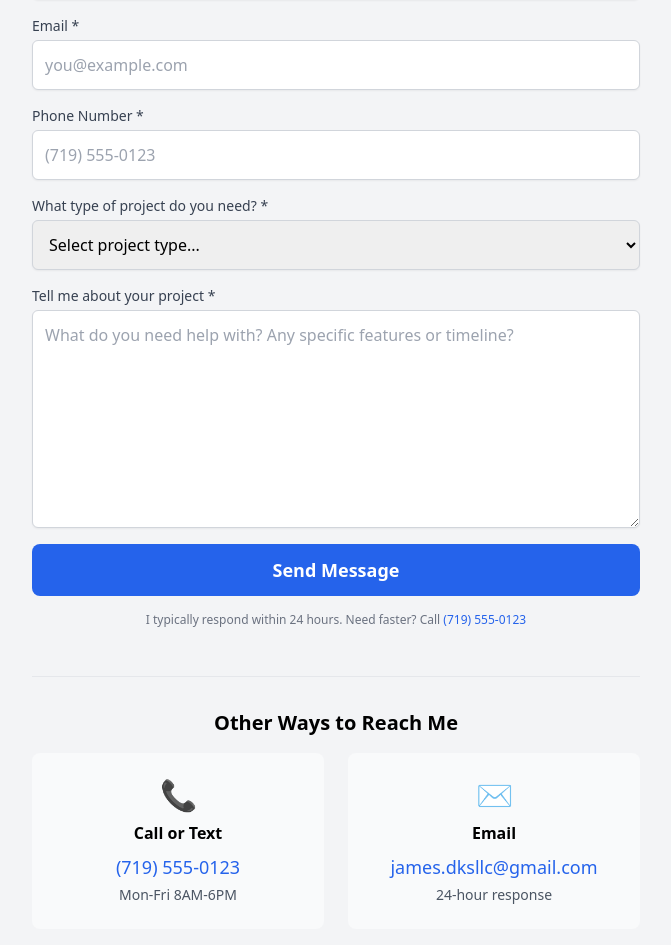
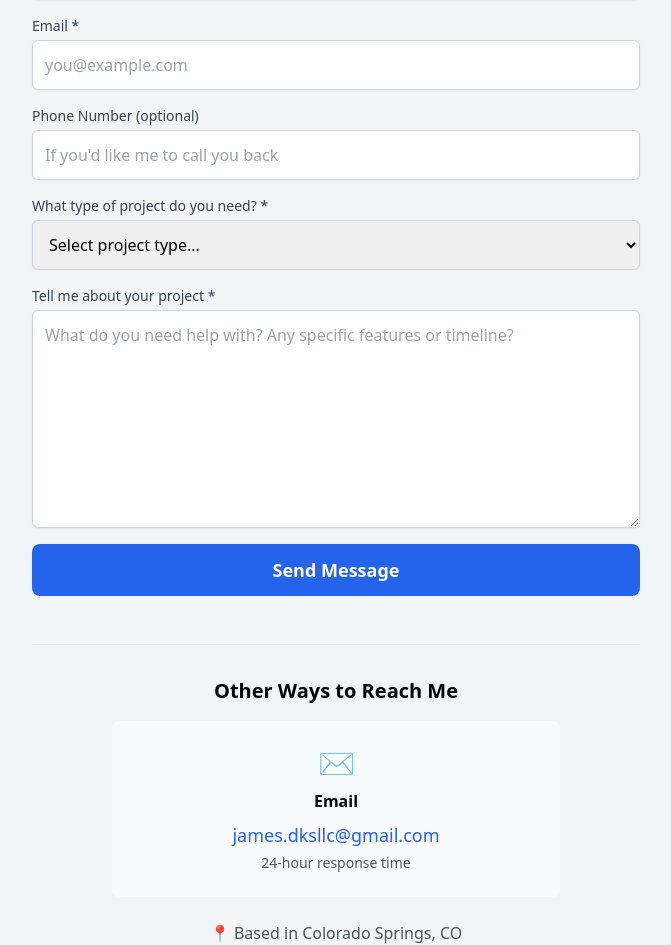
Before and after one commit to james3roberts/personal-site, a React (Vite) app: page /contact in a window 1280 px wide. Shown: the part 294-1239 px from the top of the page, without its empty margins (304-975 px from the left). Built offline with nearby package versions, Linux system fonts and the light colour scheme.

Commit message:
removed the option to call

```diff
--- a/src/pages/Contact.jsx
+++ b/src/pages/Contact.jsx
@@ -7,7 +7,9 @@ export default function Contact() {
 
   const searchParams = new URLSearchParams(location.search);
   const packageType = searchParams.get("package");
-  const addons = searchParams.get("addons") ? searchParams.get("addons").split(",") : [];
+  const addons = searchParams.get("addons")
+    ? searchParams.get("addons").split(",")
+    : [];
   const maintenance = searchParams.get("maintenance");
   const min = searchParams.get("min");
   const max = searchParams.get("max");
@@ -17,14 +19,24 @@ export default function Contact() {
   useEffect(() => {
     if (packageType) {
       let msg = `I am interested in the following package:\n\n`;
-      msg += `Package: ${packageType.charAt(0).toUpperCase() + packageType.slice(1)}\n`;
+      msg += `Package: ${
+        packageType.charAt(0).toUpperCase() + packageType.slice(1)
+      }\n`;
       if (addons.length) {
-        msg += `Add-Ons: ${addons.map(a => a.replace(/([A-Z])/g, " $1").replace(/^./, s => s.toUpperCase())).join(", ")}\n`;
+        msg += `Add-Ons: ${addons
+          .map((a) =>
+            a.replace(/([A-Z])/g, " $1").replace(/^./, (s) => s.toUpperCase())
+          )
+          .join(", ")}\n`;
       }
       if (maintenance) {
-        msg += `Maintenance: ${maintenance.charAt(0).toUpperCase() + maintenance.slice(1)}\n`;
+        msg += `Maintenance: ${
+          maintenance.charAt(0).toUpperCase() + maintenance.slice(1)
+        }\n`;
       }
-      msg += `Estimated Total: $${Number(min).toLocaleString()} – $${Number(max).toLocaleString()}\n\n`;
+      msg += `Estimated Total: $${Number(min).toLocaleString()} – $${Number(
+        max
+      ).toLocaleString()}\n\n`;
       msg += `Additional details:`;
       setMessage(msg);
     }
@@ -47,11 +59,12 @@ export default function Contact() {
       if (response.ok) {
         setSubmitted(true);
         form.reset();
-        // Scroll to top to see success message
         window.scrollTo({ top: 0, behavior: "smooth" });
       }
     } catch (error) {
-      alert("Something went wrong. Please try emailing me directly at James.dksllc@gmail.com");
+      alert(
+        "Something went wrong. Please try emailing me directly at James.dksllc@gmail.com"
+      );
     }
   };
 
@@ -61,16 +74,13 @@ export default function Contact() {
       <div className="p-8 max-w-2xl mx-auto">
         <div className="bg-green-50 border-2 border-green-500 rounded-lg p-8 text-center">
           <div className="text-6xl mb-4">✓</div>
-          <h1 className="text-3xl font-bold mb-4 text-green-800">Message Sent!</h1>
+          <h1 className="text-3xl font-bold mb-4 text-green-800">
+            Message Sent!
+          </h1>
           <p className="text-lg text-gray-700 mb-6">
             Thanks for reaching out! I'll get back to you within 24 hours.
           </p>
-          <p className="text-gray-600 mb-6">
-            Need faster response? Call me directly:{" "}
-            <a href="tel:719-555-0123" className="text-blue-600 font-bold hover:underline">
-              (719) 555-0123
-            </a>
-          </p>
+
           <button
             onClick={() => setSubmitted(false)}
             className="bg-blue-600 text-white px-6 py-3 rounded-lg hover:bg-blue-700 transition"
@@ -84,7 +94,9 @@ export default function Contact() {
 
   return (
     <div className="p-8 max-w-2xl mx-auto">
-      <h1 className="text-3xl font-bold mb-2 text-center">Let's Talk About Your Project</h1>
+      <h1 className="text-3xl font-bold mb-2 text-center">
+        Let's Talk About Your Project
+      </h1>
       <p className="text-center text-gray-600 mb-8">
         Fill out the form below and I'll get back to you within 24 hours
       </p>
@@ -92,7 +104,10 @@ export default function Contact() {
       <form onSubmit={handleSubmit} className="space-y-4">
         {/* Name */}
         <div>
-          <label htmlFor="name" className="block text-sm font-medium text-gray-700 mb-1">
+          <label
+            htmlFor="name"
+            className="block text-sm font-medium text-gray-700 mb-1"
+          >
             Name *
           </label>
           <input
@@ -107,7 +122,10 @@ export default function Contact() {
 
         {/* Email */}
         <div>
-          <label htmlFor="email" className="block text-sm font-medium text-gray-700 mb-1">
+          <label
+            htmlFor="email"
+            className="block text-sm font-medium text-gray-700 mb-1"
+          >
             Email *
           </label>
           <input
@@ -120,24 +138,29 @@ export default function Contact() {
           />
         </div>
 
-        {/* Phone */}
+        {/* OPTIONAL Phone */}
         <div>
-          <label htmlFor="phone" className="block text-sm font-medium text-gray-700 mb-1">
-            Phone Number *
+          <label
+            htmlFor="phone"
+            className="block text-sm font-medium text-gray-700 mb-1"
+          >
+            Phone Number (optional)
           </label>
           <input
             id="phone"
             name="phone"
             type="tel"
-            required
             className="block w-full border border-gray-300 rounded-md shadow-sm p-3 focus:ring-2 focus:ring-blue-500 focus:border-blue-500"
-            placeholder="(719) 555-0123"
+            placeholder="If you'd like me to call you back"
           />
         </div>
 
         {/* Project Type */}
         <div>
-          <label htmlFor="project" className="block text-sm font-medium text-gray-700 mb-1">
+          <label
+            htmlFor="project"
+            className="block text-sm font-medium text-gray-700 mb-1"
+          >
             What type of project do you need? *
           </label>
           <select
@@ -158,7 +181,10 @@ export default function Contact() {
 
         {/* Message */}
         <div>
-          <label htmlFor="message" className="block text-sm font-medium text-gray-700 mb-1">
+          <label
+            htmlFor="message"
+            className="block text-sm font-medium text-gray-700 mb-1"
+          >
             Tell me about your project *
           </label>
           <textarea
@@ -180,42 +206,33 @@ export default function Contact() {
         >
           Send Message
         </button>
-
-        <p className="text-xs text-center text-gray-500">
-          I typically respond within 24 hours. Need faster? Call{" "}
-          <a href="tel:719-555-0123" className="text-blue-600 hover:underline">
-            (719) 555-0123
-          </a>
-        </p>
       </form>
 
       {/* Alternative Contact Methods */}
       <div className="mt-12 pt-8 border-t border-gray-200">
-        <h2 className="text-xl font-bold mb-4 text-center">Other Ways to Reach Me</h2>
-        <div className="grid md:grid-cols-2 gap-6">
-          <div className="text-center p-6 bg-gray-50 rounded-lg">
-            <div className="text-3xl mb-2">📞</div>
-            <h3 className="font-semibold mb-2">Call or Text</h3>
-            <a href="tel:719-555-0123" className="text-blue-600 text-lg hover:underline">
-              (719) 555-0123
-            </a>
-            <p className="text-sm text-gray-600 mt-1">Mon-Fri 8AM-6PM</p>
-          </div>
+        <h2 className="text-xl font-bold mb-4 text-center">
+          Other Ways to Reach Me
+        </h2>
 
-          <div className="text-center p-6 bg-gray-50 rounded-lg">
-            <div className="text-3xl mb-2">✉️</div>
-            <h3 className="font-semibold mb-2">Email</h3>
-            <a href="mailto:james.dksllc@gmail.com" className="text-blue-600 text-lg hover:underline break-all">
-              james.dksllc@gmail.com
-            </a>
-            <p className="text-sm text-gray-600 mt-1">24-hour response</p>
-          </div>
+        <div className="max-w-md mx-auto p-6 bg-gray-50 rounded-lg text-center">
+          <div className="text-3xl mb-2">✉️</div>
+          <h3 className="font-semibold mb-2">Email</h3>
+          <a
+            href="mailto:james.dksllc@gmail.com"
+            className="text-blue-600 text-lg hover:underline break-all"
+          >
+            james.dksllc@gmail.com
+          </a>
+          <p className="text-sm text-gray-600 mt-1">24-hour response time</p>
         </div>
 
         <div className="text-center mt-6">
           <p className="text-gray-600">
-            📍 Based in Colorado Springs, CO<br />
-            <span className="text-sm">Available for local and remote projects</span>
+            📍 Based in Colorado Springs, CO
+            <br />
+            <span className="text-sm">
+              Available for local and remote projects
+            </span>
           </p>
         </div>
       </div>
```
